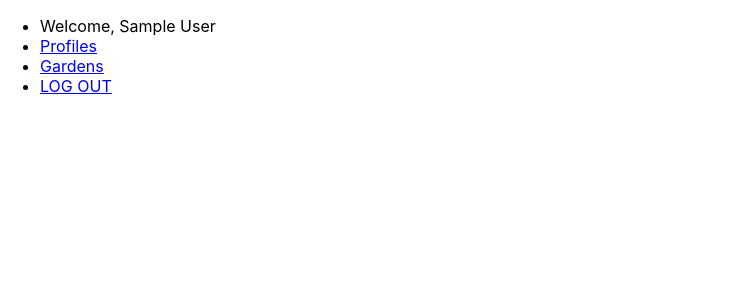
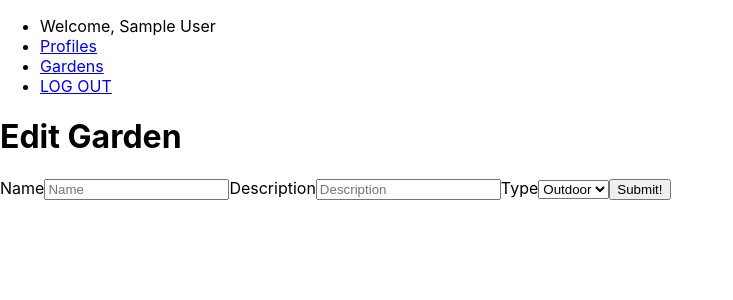
Before and after one commit to RohanPNaher/planter-react-frontend, a React (Create React App) app: page /gardens/1/edit in a window 1280 px wide. Shown: the top 300 px of the page, without its empty margins (0-733 px from the left). Built offline with nearby package versions, Linux system fonts and the light colour scheme; no server answers; sample sign-in values are in the browser's storage.

Commit message:
add ability to add gardens from frontend to backend

```diff
--- a/src/App.jsx
+++ b/src/App.jsx
@@ -5,10 +5,12 @@ import Signup from './pages/Signup/Signup'
 import Login from './pages/Login/Login'
 import Landing from './pages/Landing/Landing'
 import Profiles from './pages/Profiles/Profiles'
+import GardenList from './pages/GardenList/GardenList'
+import GardenDetails from './pages/GardenDetails/GardenDetails'
+import GardenForm from './pages/Forms/GardenForm'
+
 import * as authService from './services/authService'
 import * as gardenService from './services/gardenService'
-import GardenList from './pages/GardenList/GardenList'
-import GardenDetails from './pages/GardenDetails/GardenDetails'
 
 const App = () => {
   const [user, setUser] = useState(authService.getUser())
@@ -23,6 +25,19 @@ const App = () => {
     }
     fetchData()
   }, [])
+
+  const addGarden = async (gardenData) => {
+    const garden = await gardenService.create(gardenData)
+    setGardens([...gardens, garden])
+  }
+
+  const updateGarden = async (gardenData) => {
+    const updatedGarden = await gardenService.update(gardenData)
+    setGardens(gardens.map((garden) => (
+      garden.id === updatedGarden.id ? updatedGarden : garden
+    )))
+  }
+
 
   const handleLogout = () => {
     authService.logout()
@@ -57,7 +72,15 @@ const App = () => {
         />
         <Route
           path="/gardens/:id"
-          element={user ? <GardenDetails /> : <Navigate to="/login" />}
+          element={user ? <GardenDetails user={user} /> : <Navigate to="/login" />}
+        />
+        <Route
+          path="/gardens/new"
+          element={user ? <GardenForm addGarden={addGarden} user={user} /> : <Navigate to="/login" />}
+        />
+        <Route
+          path="/gardens/:id/edit"
+          element={user ? <GardenForm gardens={gardens} updateGarden={updateGarden} user={user} /> : <Navigate to="/login" />}
         />
       </Routes>
     </>
--- a/src/components/GardenCard/GardenCard.jsx
+++ b/src/components/GardenCard/GardenCard.jsx
@@ -5,7 +5,6 @@ const Garden = ( {garden} ) => {
     <>
       <Link
         to={`/gardens/${garden.id}`}
-        state={{garden}}
       >
         View {garden.name}
       </Link>
--- /dev/null
+++ b/src/pages/Forms/GardenForm.jsx
@@ -0,0 +1,57 @@
+import { useState, useEffect } from 'react';
+import { useParams, useNavigate } from 'react-router-dom';
+
+import { getOne } from '../../services/gardenService';
+
+import GardenInput from './GardenInput';
+
+const GardenForm = (props) => {
+  const { id } = useParams()
+  const navigate = useNavigate()
+  const [form, setForm] = useState({})
+
+  const handleSubmit = async (evt) => {
+    evt.preventDefault()
+    id ? props.updateGarden(form) : props.addGarden(form)
+    navigate(`/gardens`)
+  }
+
+  const handleChange = (evt) => {
+    setForm({ ...form, [evt.target.name]: evt.target.value })
+  }
+
+  useEffect(() => {
+    const fetchOne = async () => {
+      const data = await getOne(id)
+      setForm({
+        id: data.garden.id,
+        name: data.garden.name,
+        garden_description: data.garden.garden_description,
+        garden_type: data.garden.garden_type
+      })
+    }
+    id && fetchOne()
+    return () => setForm({})
+  }, [id])
+
+  return (
+    <>
+      <div>
+        {id ?
+          <h1>Edit Garden</h1>
+          :
+          <h1>Add Garden</h1>
+        }
+      </div>
+
+      <section className='form-container'>
+        <form onSubmit={handleSubmit}>
+          <GardenInput form={form} handleChange={handleChange} />
+          <button type='submit' className='btn submit'>Submit!</button>
+        </form>
+      </section>
+    </>
+  );
+}
+
+export default GardenForm;
--- /dev/null
+++ b/src/pages/Forms/GardenInput.jsx
@@ -0,0 +1,21 @@
+const GardenInput = ({ form, handleChange }) => {
+  return (
+    <>
+      <label htmlFor="name">Name</label>
+      <input
+        value={form.name ? form.name : ''} onChange={handleChange} id="name" name="name" type="text" placeholder="Name" autoComplete="off" required
+      />
+      <label htmlFor="garden_description">Description</label>
+      <input
+        value={form.garden_description ? form.garden_description : ''} onChange={handleChange} id="garden_description" name="garden_description" type="text" placeholder="Description" autoComplete="off" required
+      />
+      <label htmlFor="garden_type">Type</label>
+      <select name="garden_type" onChange={handleChange} required>
+        <option value="Outdoor">Outdoor</option>
+        <option value="Indoor">Indoor</option>
+      </select>
+    </>
+  );
+}
+
+export default GardenInput;
--- a/src/pages/GardenDetails/GardenDetails.jsx
+++ b/src/pages/GardenDetails/GardenDetails.jsx
@@ -1,13 +1,26 @@
-import { useLocation, Link } from "react-router-dom";
+import { useLocation, Link, useParams } from "react-router-dom";
 import { useState, useEffect } from "react";
 
-const GardenDetails = () => {
-  const location = useLocation()
-  const garden = location.state.garden
+import { getOne } from "../../services/gardenService";
+
+const GardenDetails = ({user }) => {
+  const { id } = useParams()
+  const [garden, setGarden] = useState(null)
+
+  useEffect(() => {
+    const fetchOne = async () => {
+      const data = await getOne(id)
+      setGarden(data.garden)
+    }
+    fetchOne()
+  }, [id])
+
+  if (!garden) return <h1>Loading</h1>
 
   return (
     <>
       {garden.name}
+      {/* {garden.plants[0].plant_name} */}
     </>
   );
 }
--- a/src/services/gardenService.js
+++ b/src/services/gardenService.js
@@ -3,11 +3,12 @@ import * as tokenService from './tokenService'
 const BASE_URL = `${process.env.REACT_APP_API_URL}/api/gardens`
 
 async function create(garden) {
+  console.log(garden)
   try {
-    const res = await fetch(BASE_URL, {
-      method: 'POST',
+    const res = await fetch(`${BASE_URL}/`, {
+      method: "POST",
       headers: {
-        'content-type:': 'application/json',
+        'content-type': 'application/json',
         'Authorization': `Bearer ${tokenService.getToken()}`
       },
       body: JSON.stringify(garden)
@@ -28,4 +29,17 @@ async function getAll(){
   }
 }
 
-export { create, getAll }
+async function getOne(id){
+  try {
+    const res = await fetch(`${BASE_URL}/${id}`)
+    return await res.json()
+  } catch (error) {
+    throw error
+  }
+}
+
+async function update(id){
+
+}
+
+export { create, getAll, getOne, update }
```
